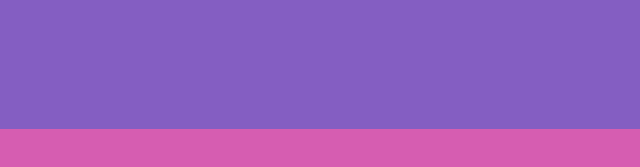
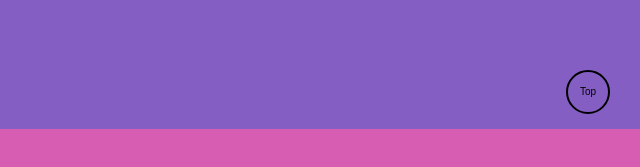
Before and after one commit to alexatrn/alexatrn.github.io, a plain HTML site: page index.html in a window 1280 px wide. Shown: the part 671-838 px from the top of the page, 640-1280 px from the left. Drawn offline with Linux system fonts and the light colour scheme.

Commit message:
Add go-top button markup

```diff
--- a/index.html
+++ b/index.html
@@ -22,5 +22,9 @@
       <section id="section-3"> I'm section 3</section>
       <section id="section-4"> I'm section 4</section>
     </main>
+
+    <div id="go-top">
+      Top
+    </div>
   </body>
 </html>
--- a/style.css
+++ b/style.css
@@ -66,8 +66,25 @@ section#section-4{
   background: #ff9671;
 }
 
+/*
+  go Top button
+*/
+div#go-top {
+  position: fixed;
+  right: 30px;
+  bottom: 15px;
+  border: 2px solid black;
+  width: 40px;
+  height: 40px;
+  border-radius: 50%;
+  text-align: center;
+  line-height: 40px;
+}
+
+
 
 /********************/
+
 /*  TABLETS  */
 @media screen and (min-width: 481px) and (max-width: 1024px){
   nav {
```
